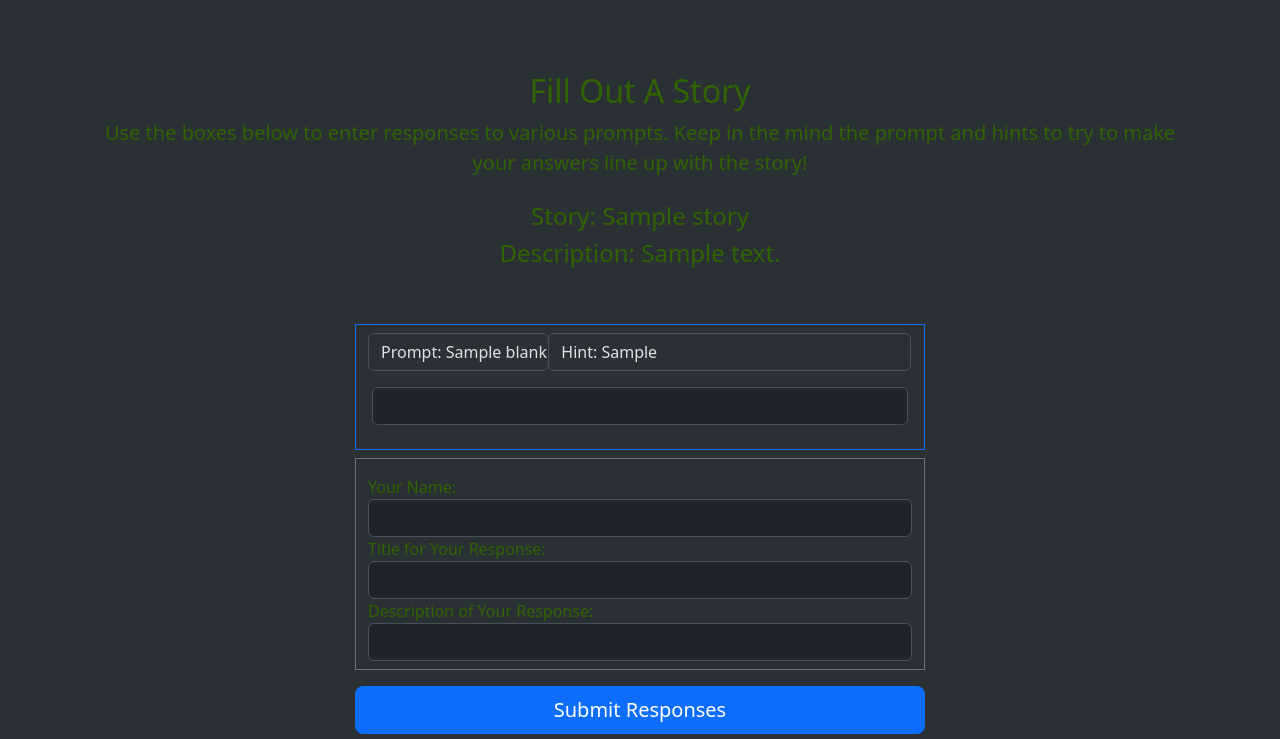
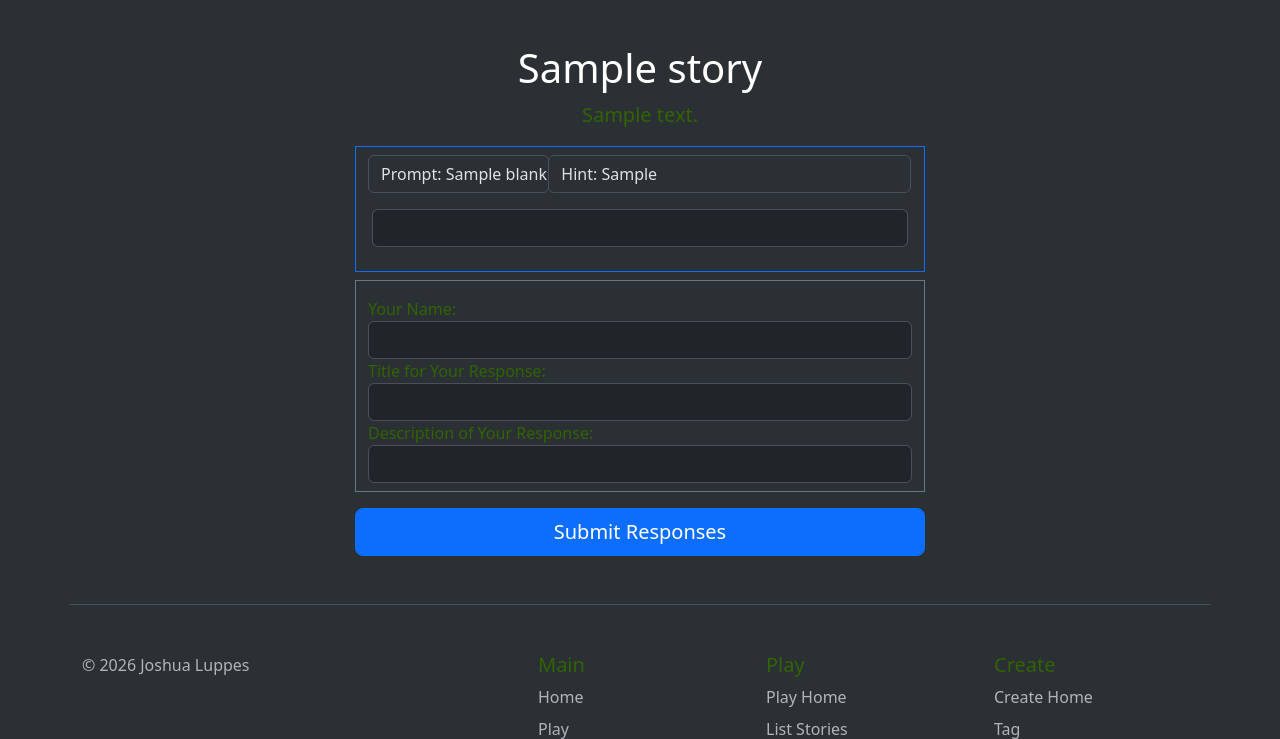
Before and after one commit to JLuppes/MaddestLibber, a Flask app: page /play/respond?storyId=1 in a window 1280 px wide. Shown: the part 73-812 px from the top of the page. Run offline with Flask 3, Linux system fonts and the light colour scheme; tables that the repository leaves empty hold one stand-in row (values such as "Sample post").

Commit message:
Update formatting on response page

```diff
--- a/blueprints/play/templates/respond.html
+++ b/blueprints/play/templates/respond.html
@@ -1,15 +1,9 @@
 {%extends 'base.html'%} {% block content %}
-<div class="py-5 text-center">
-  <h1 class="h2">Fill Out A Story</h1>
-  <p class="lead">
-    Use the boxes below to enter responses to various prompts. Keep in the mind
-    the prompt and hints to try to make your answers line up with the story!
-  </p>
-  <br />
-  <div class="titleBox">
-    <div class="titleCard">
-      <h4>Story: {{storyName}}</h4>
-      <h4>Description: {{storyDescription}}</h4>
+<div class="py-2 text-center">
+  <div class="container mt-1">
+    <div class="p-2 text-center bg-body-tertiary rounded-3">
+      <h1 class="text-body-emphasis">{{storyName}}</h1>
+      <p class="lead">{{storyDescription}}</p>
     </div>
   </div>
 </div>
```
